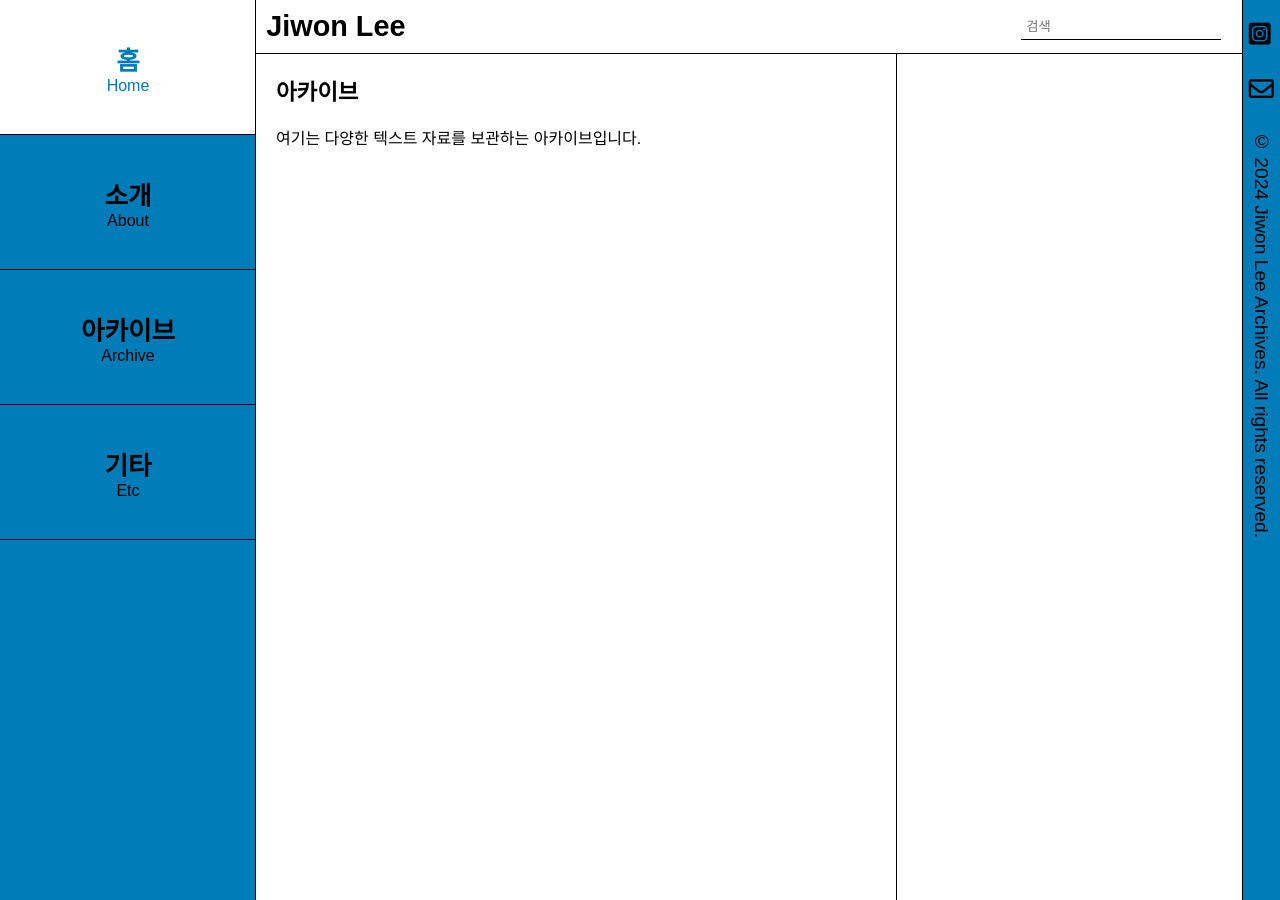
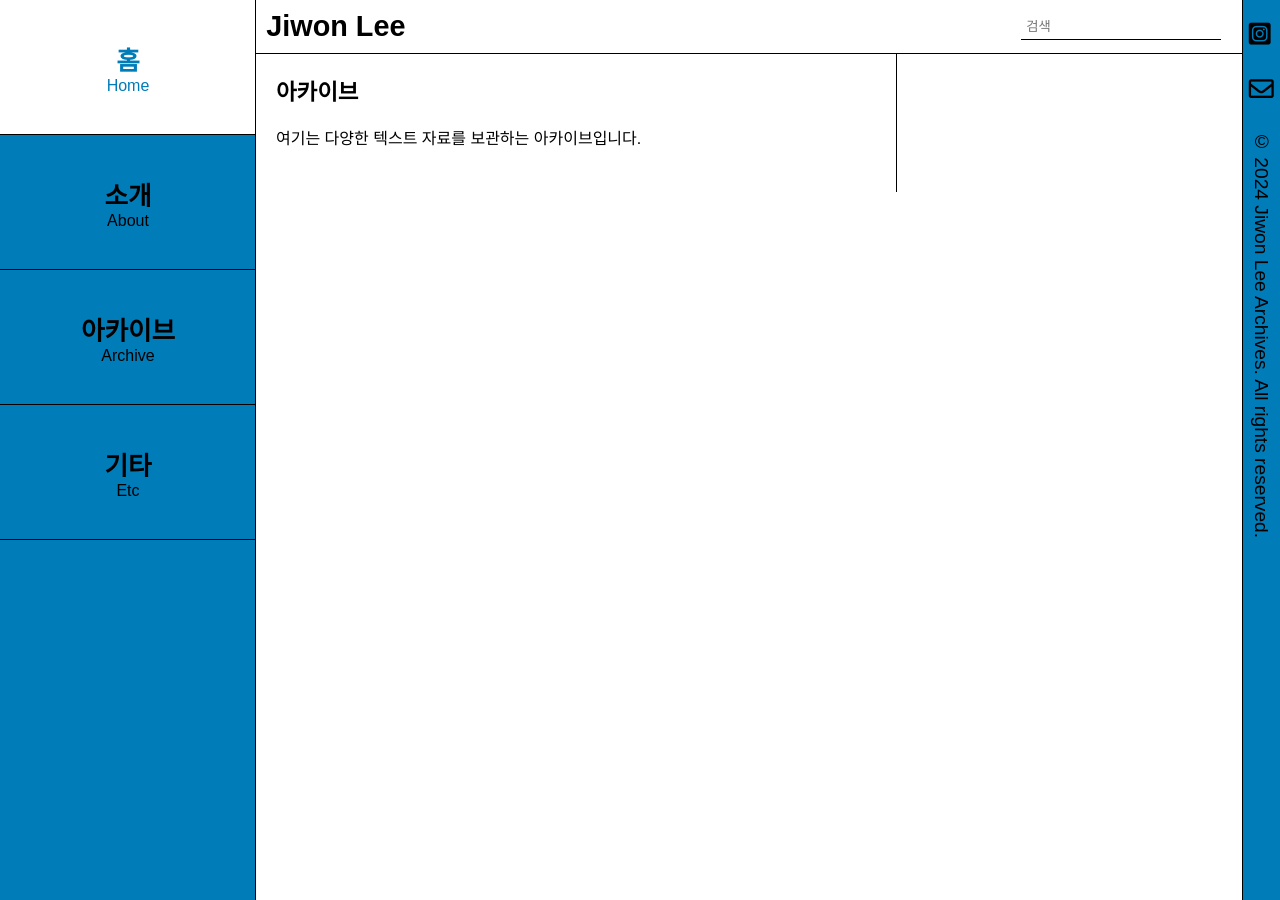
Before and after one commit to LfayeJ/archives, a Jekyll site: the page built from index.html, in a window 1280 px wide and 900 px high. Built offline with Jekyll 4.4.1, drawn with Linux system fonts in a browser that asks for light colours; some web fonts are replaced.

Commit message:
Update styles.css

```diff
--- a/assets/css/styles.css
+++ b/assets/css/styles.css
@@ -66,7 +66,6 @@ h1, h2 {
 
 .container {
   display: flex;
-  min-height: 100vh;
   background-color: #fff;
   box-sizing: border-box;
   overflow: hidden;
@@ -89,7 +88,7 @@ h1, h2 {
 
 .main-content {
   margin-left: 20vw; /* side-menu의 너비만큼 왼쪽 여백 추가 */
-  width: 100%;
+  width: calc(100% - 23vw);
   display: flex;
   padding: 0;
   flex-direction: row; /* Ensure primary and secondary content are laid out in a row */
@@ -240,7 +239,6 @@ h1, h2 {
 header {
   padding: 0.8vw;
   width: calc(100% - 23vw); /* Adjusted width to exclude side-menu and footer */
-  max-width: 100%;
   margin-left: 20vw; /* side-menu의 너비만큼 왼쪽 여백 추가 */
   text-align: left;
   border-bottom: 1px solid var(--border-color);
```
